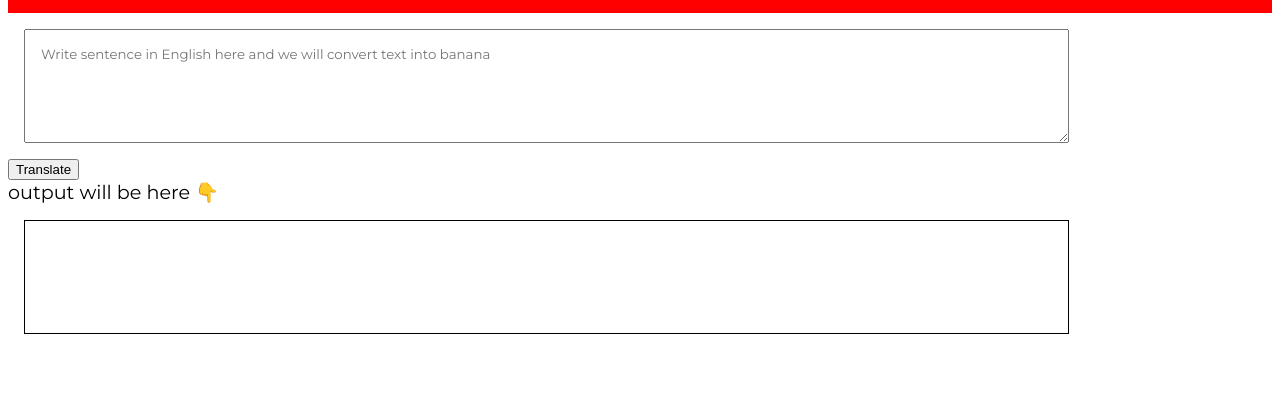
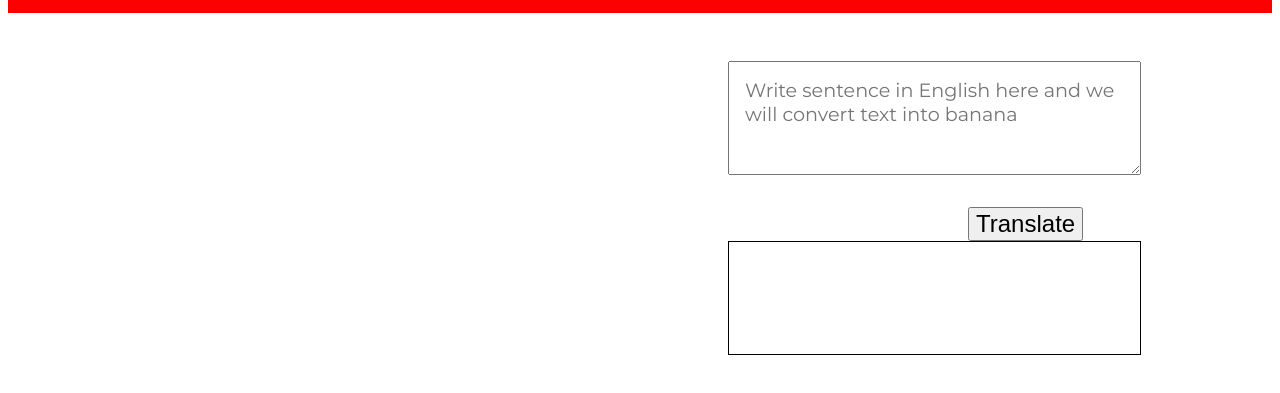
Before and after one commit to prasannakumar50/banana-speak, a plain HTML site: page index.html in a window 1280 px wide. Shown: the part 51-444 px from the top of the page. Drawn offline with Linux system fonts and the light colour scheme.

Commit message:
added styles

```diff
--- a/index.html
+++ b/index.html
@@ -16,11 +16,14 @@
 
 
    </nav>
+
+    <div>
     <textarea id="txt-input"
      placeholder="Write sentence in English here and we will convert text into banana"></textarea>
     <button id="btn-translate">Translate</button>
+   </div>
 
-   <div style="font-size: larger;">output will be here  👇</div>
+   <div style="font-size: larger;"></div>
    <div id="output"></div>
     <script src="app.js"></script>
  </body>
--- a/styles.css
+++ b/styles.css
@@ -11,20 +11,26 @@ body{
 }
 
 textarea{
-    width:80%;
+    width:30%;
     height: 10vh;
     display: block;
-    margin:1rem;
+
+
+    margin-top: 3rem;
+    margin-left:45rem;
     padding: 1rem;
     font-family: 'Montserrat', sans-serif;
+    font-size: larger;
+
+
    }
 
    #output{
 
      border: 1px solid black;
-     width: 80%;
+     width: 30%;
      height:10vh;
-     margin:1rem;
+     margin-left:45rem;
      padding: 1rem;
      font-family: 'Montserrat', sans-serif;
 
@@ -39,3 +45,11 @@ textarea{
 
 
 }
+
+
+
+#btn-translate{
+    margin-top: 2rem;
+    margin-left:60rem;
+    font-size: x-large;
+}
```
